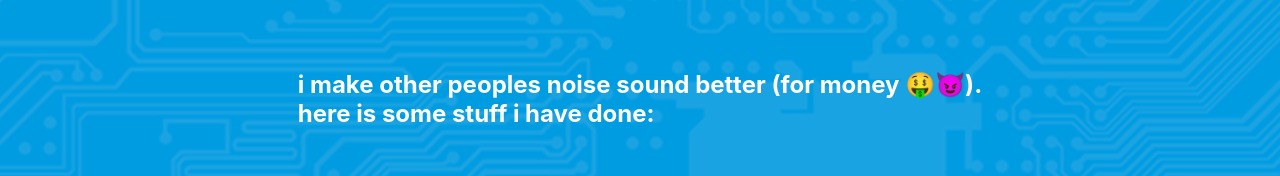
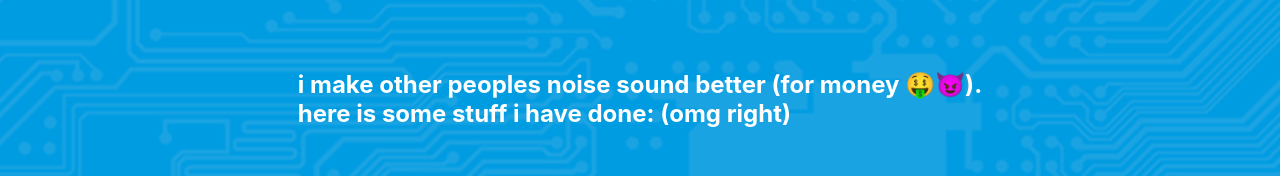
Before and after one commit to jacquesdebar/wltv, a React (Create React App) app: page /work in a window 1280 px wide. Shown: the part 219-395 px from the top of the page. Built offline with nearby package versions, Linux system fonts and the light colour scheme; grey boxes are pictures that could not be loaded.

Commit message:
example commit

```diff
--- a/src/pages/Work.js
+++ b/src/pages/Work.js
@@ -54,7 +54,7 @@ export default function Teach() {
             </span>
             ).
             <br />
-            here is some stuff i have done:
+            here is some stuff i have done: (omg right)
           </h2>
           <Box
             style={{
```
